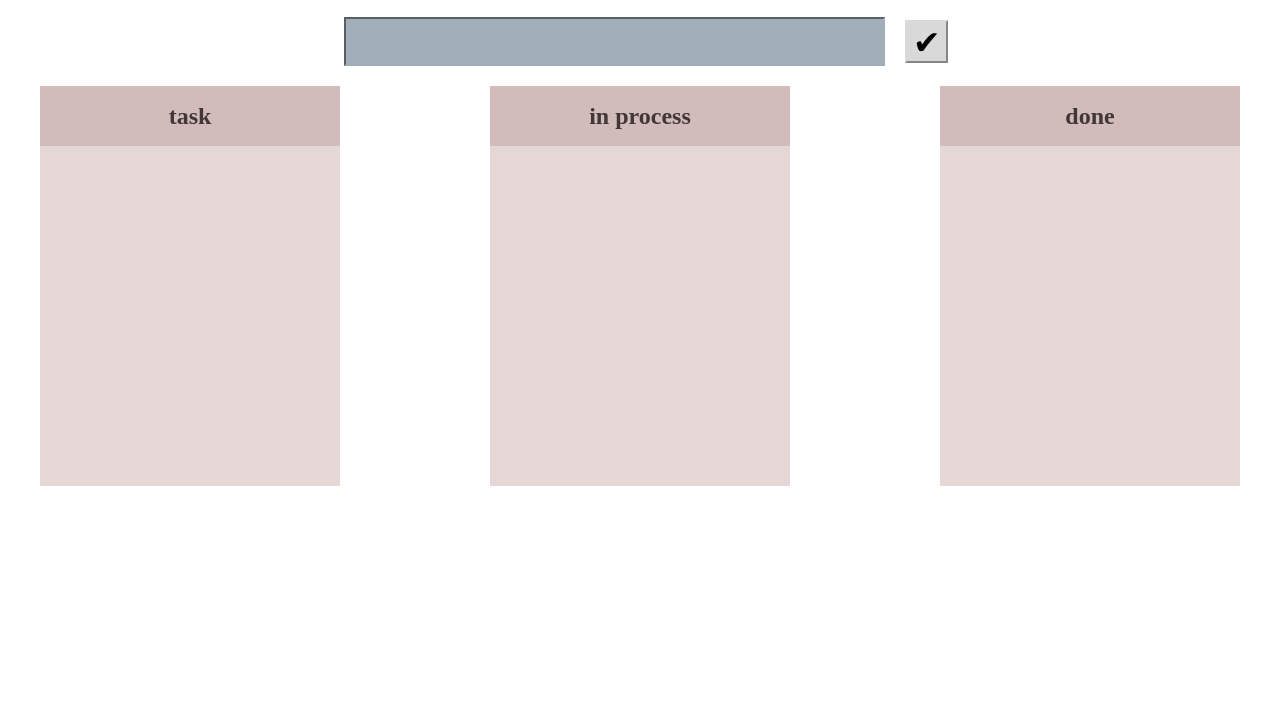
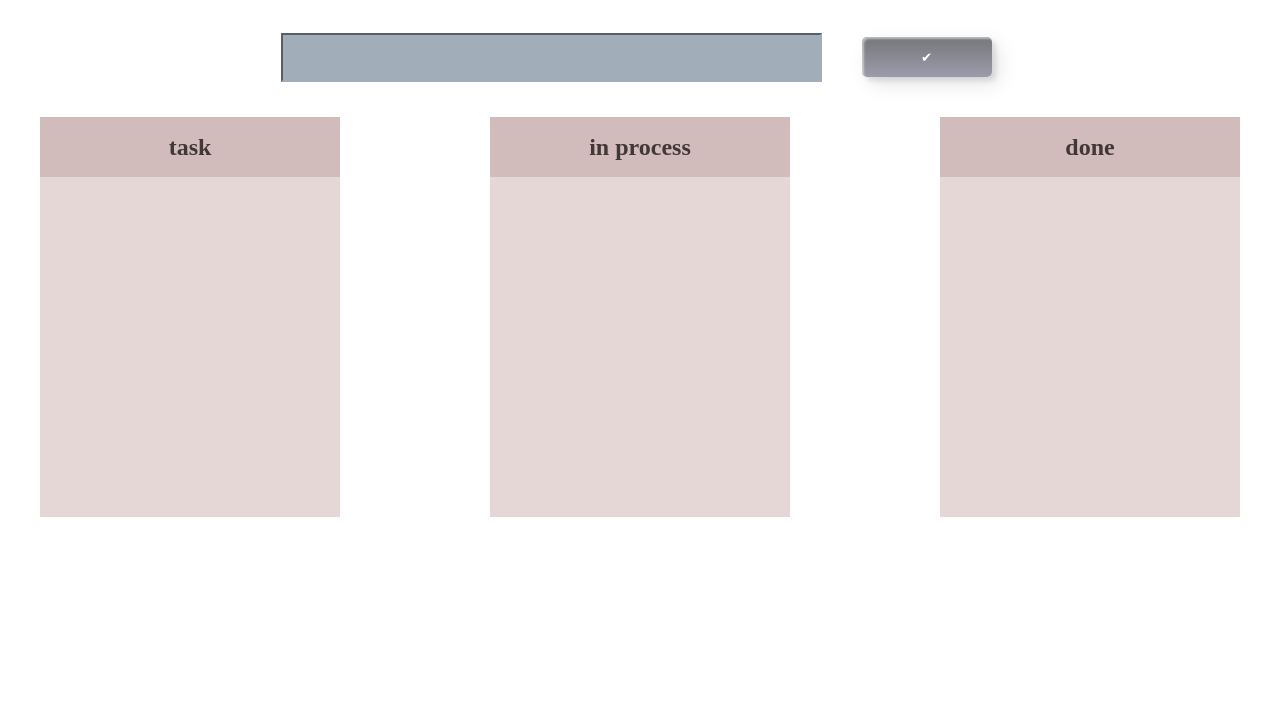
Before and after one commit to Pashkevychm/sakana2, a plain HTML site: page index.html in a window 1280 px wide. Shown: the part 75-800 px from the top of the page. Drawn offline with nearby package versions, Linux system fonts and the light colour scheme; a web font is replaced by a local one.

Commit message:
button style

```diff
--- a/index.html
+++ b/index.html
@@ -21,7 +21,7 @@
     <main>
         <div class="poom">
             <input type="text" class="inner_task"></input>
-            <button class="button1"><a>✔</a></button>
+            <button class="button1 btn-10 custom-btn"><a>✔</a></button>
         </div>
         <div class="blocks">
             <div class="block" id="todo-board">
--- a/script.js
+++ b/script.js
@@ -54,24 +54,6 @@ add_btn.addEventListener("click", function(){
 })
 
 
-add_btn.addEventListener('mouseenter', () => {
-    anime({
-      targets: add_btn,
-      boxShadow: ['0 0 0px #E6D7D7', '0 0 30px #E6D7D7'],
-      duration: 500,
-      easing: 'linear',
-    });
-});
-add_btn.addEventListener('mouseleave', () => {
-    anime({
-      targets: add_btn,
-      boxShadow: ['0 0 30px #E6D7D7', '0 0 0px #E6D7D7'],
-      duration: 500,
-      easing: 'linear',
-    });
-});
-
-
 function taskHandler(e) {
     let task = e.target.closest(".task")
     if (!task) return;
--- a/style.css
+++ b/style.css
@@ -35,6 +35,28 @@ padding: 0px 40px;
 gap: 53px;
 }
 
+button {
+  margin: 20px;
+}
+.custom-btn {
+  width: 130px;
+  height: 40px;
+  color: #fff;
+  border-radius: 5px;
+  padding: 10px 25px;
+  font-family: 'Lato', sans-serif;
+  font-weight: 500;
+  background: transparent;
+  cursor: pointer;
+  transition: all 0.3s ease;
+  position: relative;
+  display: inline-block;
+   box-shadow:inset 2px 2px 2px 0px rgba(255,255,255,.5),
+   7px 7px 20px 0px rgba(0,0,0,.1),
+   4px 4px 5px 0px rgba(0,0,0,.1);
+  outline: none;
+}
+
 .poom{
     justify-content: center;
     align-items: center;
@@ -62,15 +84,40 @@ gap: 53px;
 
 }
 
-.button1{
-    background: #D9D9D9;
-    width: 43px;
-    height: 43px;
-    font-size: 33px;
-    border-color: #D9D9D9;
+.btn-10 {
+  background: rgb(208, 206, 238);
+background: linear-gradient(0deg, rgb(156, 155, 172) 0%, rgb(118, 119, 122) 100%);
+  color: #fff;
+  border: none;
+  transition: all 0.3s ease;
+  overflow: hidden;
+}
+.btn-10:after {
+  position: absolute;
+  content: " ";
+  top: 0;
+  left: 0;
+  z-index: -1;
+  width: 100%;
+  height: 100%;
+  transition: all 0.3s ease;
+  -webkit-transform: scale(.1);
+  transform: scale(.1);
+}
+.btn-10:hover {
+  color: #fff;
+  border: none;
+  background: transparent;
+}
+.btn-10:hover:after {
+  background: rgb(208, 206, 238);
+background: linear-gradient(0deg, rgb(156, 155, 172) 0%, rgb(118, 119, 122) 100%);
+  -webkit-transform: scale(1);
+  transform: scale(1);
+}
 
 
-}
+
 .blocks{
     display: flex;
     gap: 70px;
```
